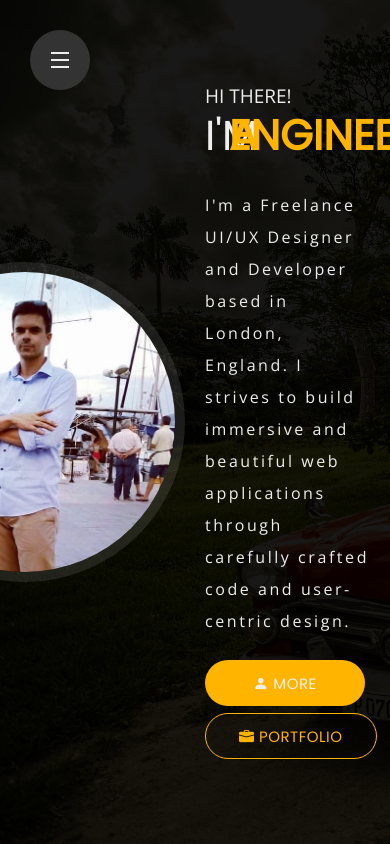
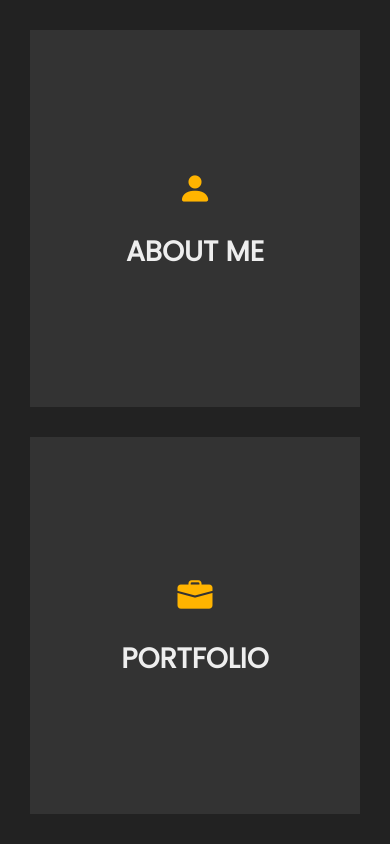
Before and after one commit to evans-p/portfolio, a React (Create React App) app: page / in a window 390 px wide. Built offline with nearby package versions, Linux system fonts and the light colour scheme.

Commit message:
completed alternative main page

```diff
--- /dev/null
+++ b/src/Apps/MainPage/Components/HeroeAlternative/HeroeAlternative.css
@@ -0,0 +1,46 @@
+.HeroeAlternative {
+  width: 100vw;
+  height: 100vh;
+  background-color: var(--app-secondary-color);
+  display: flex;
+  flex-wrap: wrap;
+  overflow: scroll;
+}
+
+.HeroeAlternative .menu-option {
+  width: calc(50% - 45px);
+  height: calc(50% - 45px);
+  margin-left: 30px;
+  margin-top: 30px;
+  background-color: var(--menu-background-color);
+  cursor: pointer;
+  display: flex;
+  flex-direction: column;
+  justify-content: center;
+  align-items: center;
+}
+.HeroeAlternative .menu-option:last-child {
+  width: calc(100% - 60px);
+}
+.HeroeAlternative .menu-option i {
+  font-size: 35px;
+  color: var(--app-color-main);
+  margin-bottom: 15px;
+}
+
+.HeroeAlternative .menu-option span {
+  text-transform: uppercase;
+  font-size: 28px;
+  font-weight: 600;
+  color: var(--menu-secondary-color);
+}
+
+.HeroeAlternative .menu-option:hover span {
+  color: var(--app-color-main);
+}
+
+@media only screen and (max-width: 580px) {
+  .HeroeAlternative .menu-option {
+    width: calc(100% - 60px);
+  }
+}
--- /dev/null
+++ b/src/Apps/MainPage/Components/HeroeAlternative/HeroeAlternative.js
@@ -0,0 +1,26 @@
+import React from "react";
+
+import "./HeroeAlternative.css";
+
+class HeroeAlternative extends React.Component {
+  render() {
+    return (
+      <div className="HeroeAlternative">
+        <div className="menu-option">
+          <i className="bi bi-person-fill"></i>
+          <span>About me</span>
+        </div>
+        <div className="menu-option">
+          <i className="bi bi-briefcase-fill"></i>
+          <span>portfolio</span>
+        </div>
+        <div className="menu-option">
+          <i class="bi bi-chat-fill"></i>
+          <span>get in touch</span>
+        </div>
+      </div>
+    );
+  }
+}
+
+export default HeroeAlternative;
--- a/src/Apps/MainPage/MainPage.js
+++ b/src/Apps/MainPage/MainPage.js
@@ -5,6 +5,7 @@ import "./MainPage.css";
 import Nav from "./Components/Nav/Nav";
 import Heroe from "./Components/Heroe/Heroe";
 import Loader from "./Components/Loader/Loader";
+import HeroeAlternative from "./Components/HeroeAlternative/HeroeAlternative";
 
 class MainPage extends React.Component {
   constructor(props) {
@@ -12,20 +13,38 @@ class MainPage extends React.Component {
 
     this.state = {
       loaded: false,
+      height: window.innerHeight,
+      width: window.innerWidth,
     };
+
+    this.handleWindowResize = this.handleWindowResize.bind(this);
+  }
+  handleWindowResize() {
+    console.log("resizing...");
+
+    this.setState({
+      width: window.innerWidth,
+      height: window.innerHeight,
+    });
   }
   componentDidMount() {
     setTimeout(() => {
       this.setState({ loaded: true });
     }, 2000);
+    window.addEventListener("resize", this.handleWindowResize);
   }
 
   render() {
     return (
       <div className="MainPage">
-        <Nav />
-        <Heroe />
-        {!this.state.loaded ? <Loader /> : null}
+        {this.state.width < 950 ? <HeroeAlternative /> : null}
+        {this.state.width >= 950 ? <Nav /> : null}
+        {this.state.width >= 950 ? <Heroe /> : null}
+        {this.state.width >= 950 ? (
+          !this.state.loaded ? (
+            <Loader />
+          ) : null
+        ) : null}
       </div>
     );
   }
```
